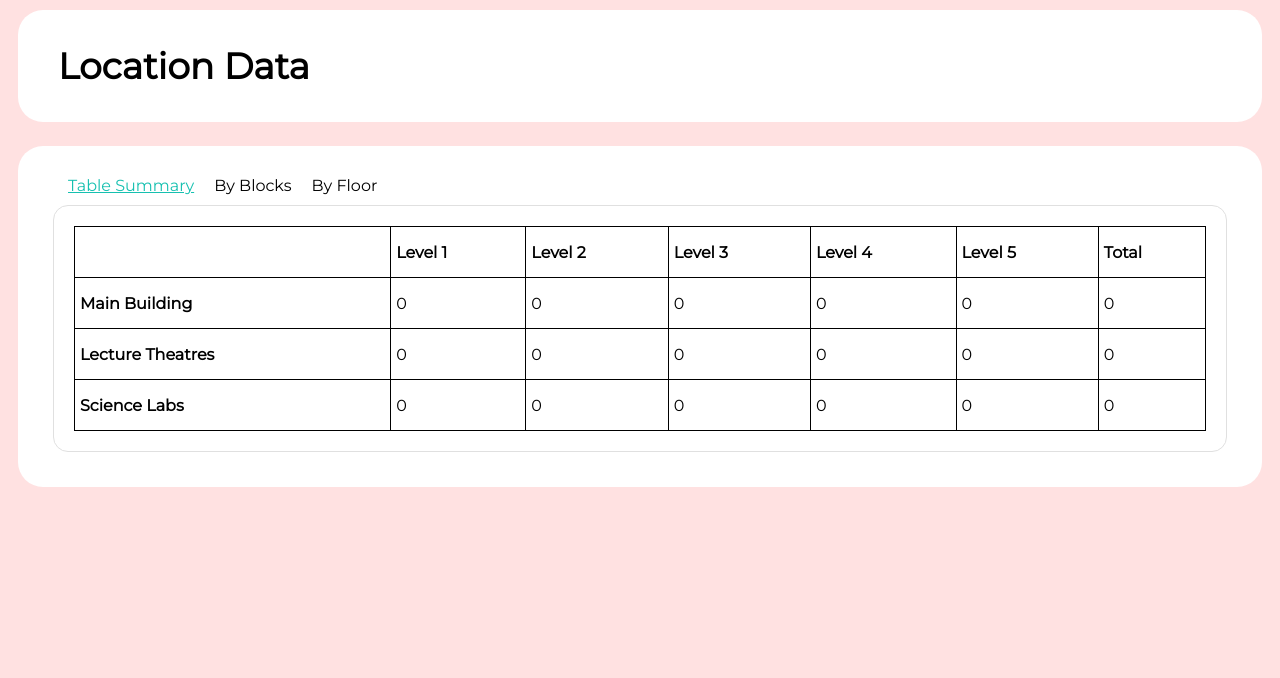
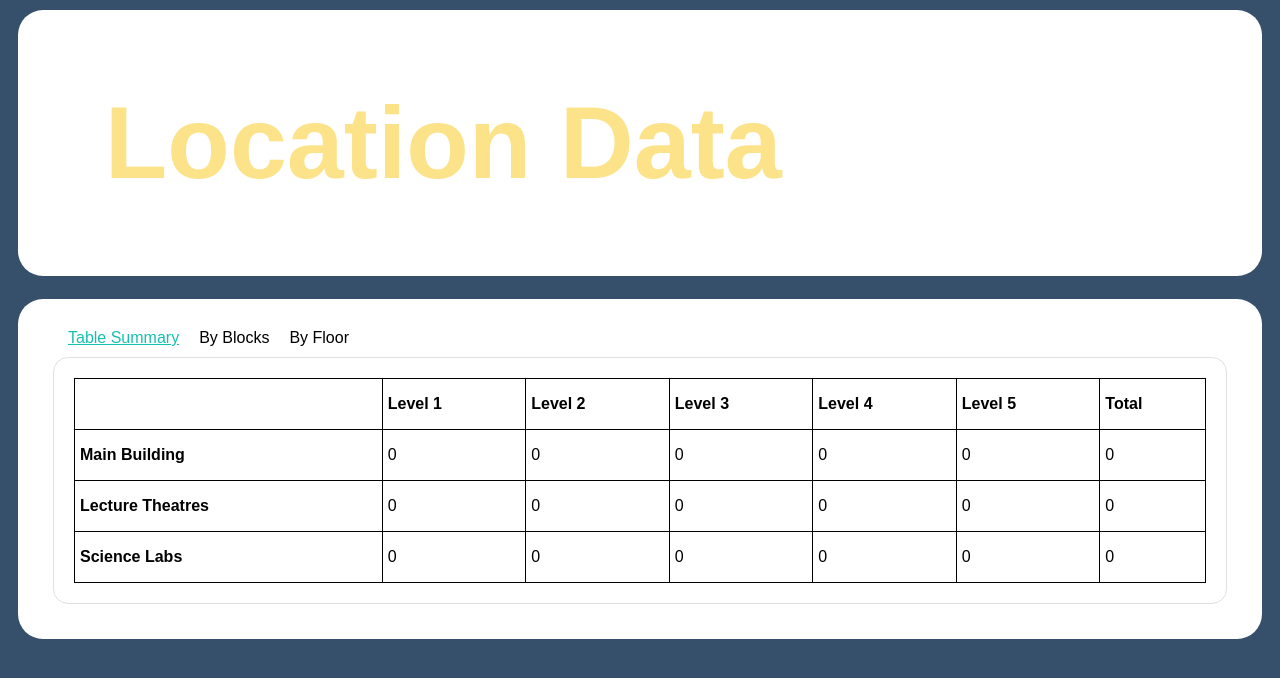
Before and after one commit to code4ny/NYSecure, a Flask app: page /summary in a window 1280 px wide. Shown: the top 678 px of the page. Run offline with Flask 2, Linux system fonts and the light colour scheme.

Commit message:
Updated style.css to follow location_reporting style

```diff
--- a/app/static/style.css
+++ b/app/static/style.css
@@ -1,13 +1,16 @@
+* {
+  font-family: 'Kumbh Sans', sans-serif;
+}
 body {
-    background-color: rgb(255, 225, 225);
-    font-family: 'Montserrat', sans-serif;
+  background-color: #364f6b;
+  text-align: center;
 }
-
 h1 {
-    font-family: 'Montserrat', sans-serif;
-    font-size: 36px;
-    margin-left: 30px;
-
+  color: #fce38a;
+  font-family: 'Kumbh Sans', sans-serif;
+  font-size: 8vw;
+  border: 2px #fc5185;
+  margin: 8vh 6vw;
 }
 
 .header {
@@ -48,7 +51,7 @@ h1 {
 
 
 label {
-  font-family: 'Montserrat', sans-serif;
+  font-family: 'Kumbh Sans', sans-serif;
   font-size: 20px;
 }
 
@@ -56,7 +59,7 @@ table {
   border: 1px solid black;
   border-collapse: collapse;
   width: 100%;
-  font-family: 'Montserrat', sans-serif;
+  font-family: 'Kumbh Sans', sans-serif;
 }
 
 th, td {
```
